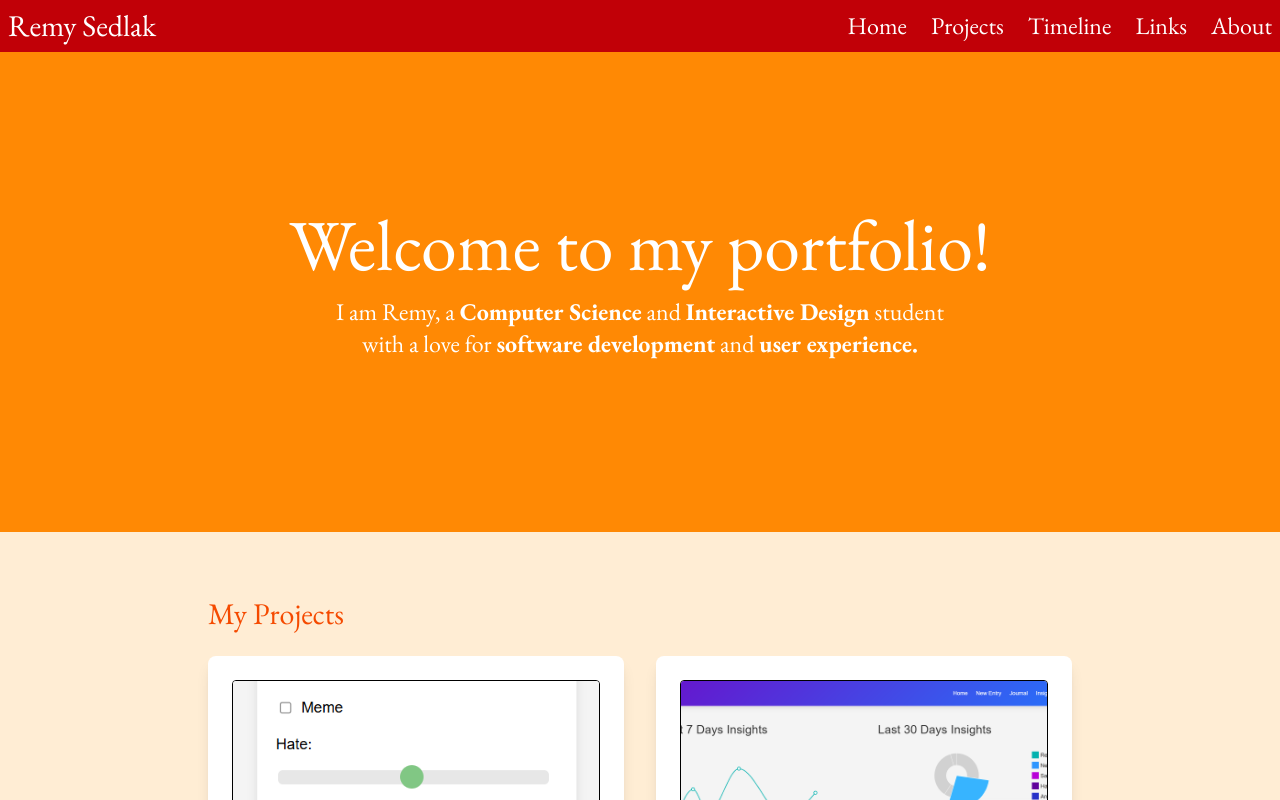
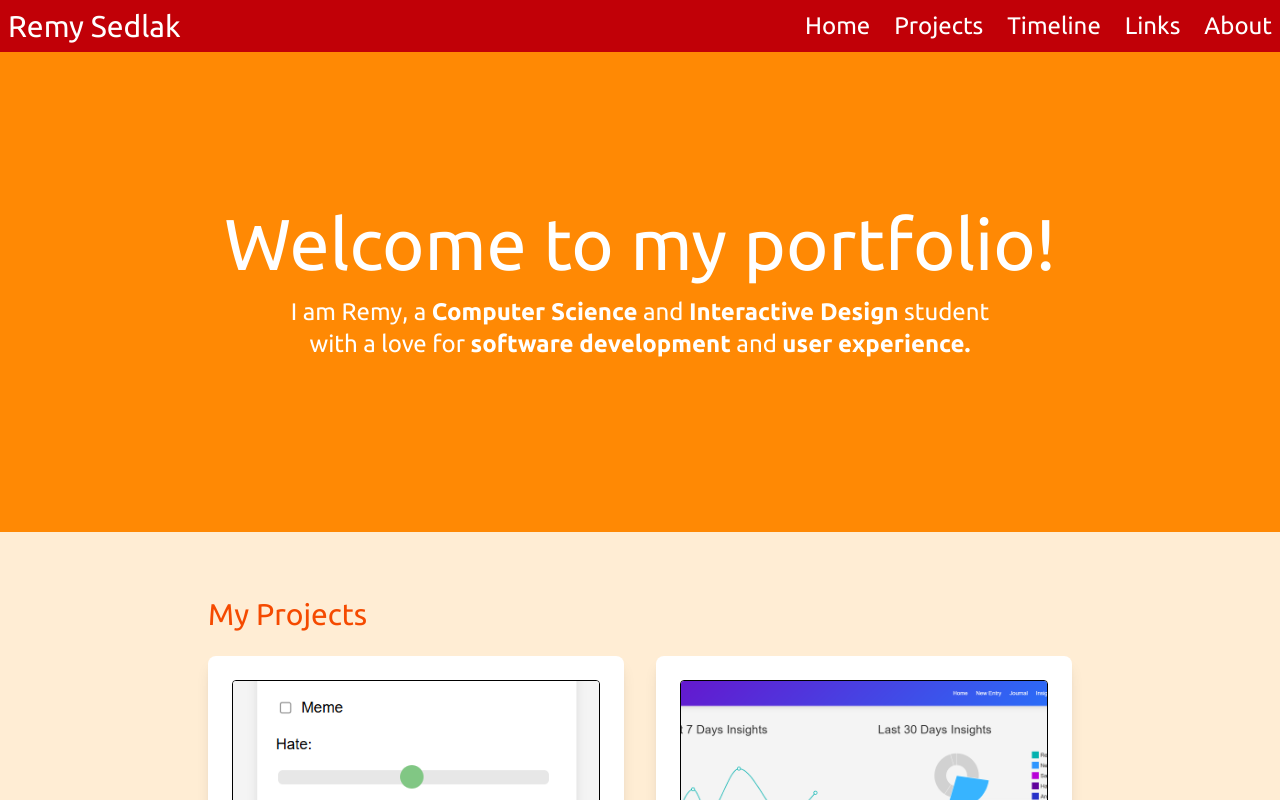
Before and after one commit to remysedlak/portfolio2.0, a React (Vite) app: page /#/ in a window 1280 px wide. Built offline with nearby package versions, Linux system fonts and the light colour scheme.

Commit message:
change font to ubbuntu for better readability.

```diff
--- a/src/index.css
+++ b/src/index.css
@@ -1,8 +1,8 @@
-@import url('https://fonts.googleapis.com/css2?family=EB+Garamond:ital,wght@0,400..800;1,400..800&display=swap');
+@import url('https://fonts.googleapis.com/css2?family=Ubuntu:ital,wght@0,300;0,400;0,500;0,700;1,300;1,400;1,500;1,700&display=swap');
 @import "tailwindcss";
 
 :root {
-  --font-eb-garamond: 'EB Garamond', serif;
+  --font-eb-garamond: 'Ubuntu', serif;
 }
 
 /* Example usage */
```
